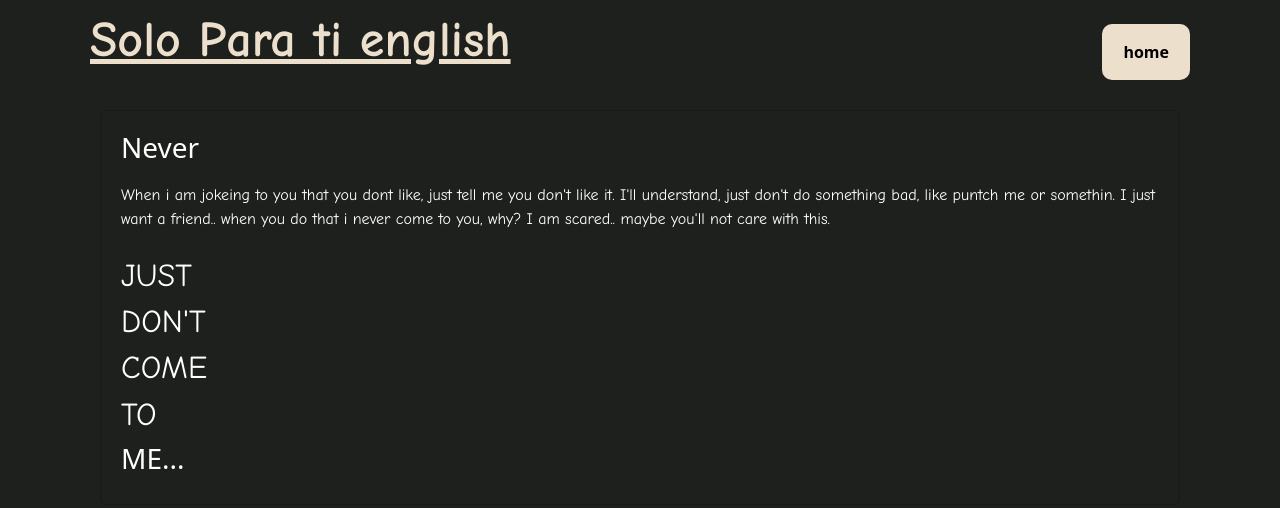
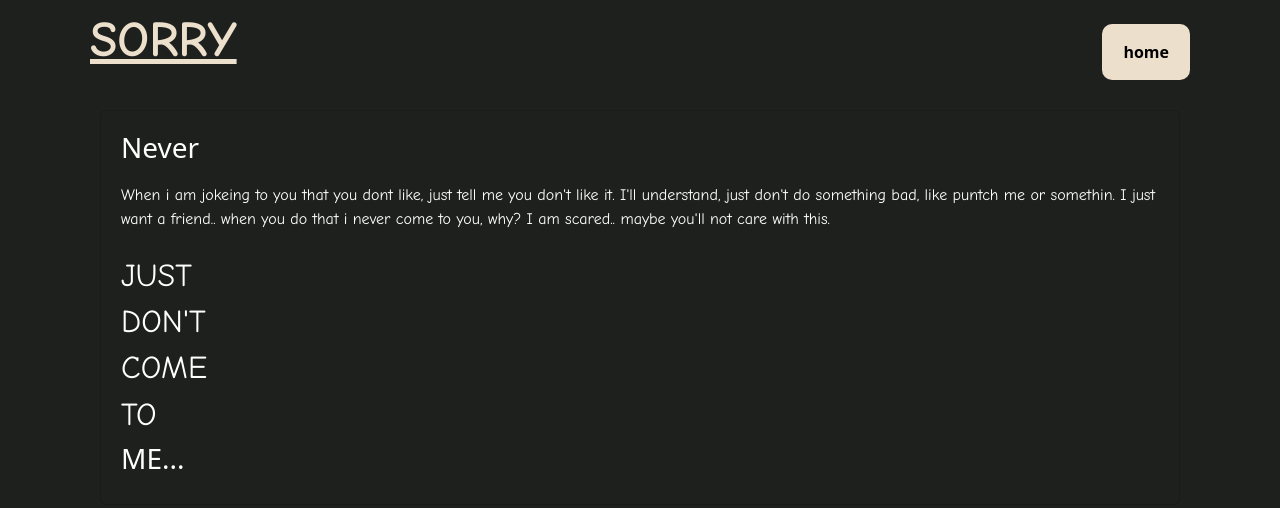
Before and after one commit to eepy-dawg/website-random, a plain HTML site: page good.html in a window 1280 px wide. Drawn offline with Linux system fonts and the light colour scheme.

Commit message:
Add files via upload

```diff
--- a/good.html
+++ b/good.html
@@ -11,7 +11,7 @@
 <body>
     <nav>
         <div class="wrapper">
-            <div class="logo"><a href=''>Solo Para ti english </a></div>
+            <div class="logo"><a href=''>SORRY </a></div>
             <div class="menu">
                 <ul>
                     <li><a href="index.html" class="btn tbl-putih">home</a></li>
```
